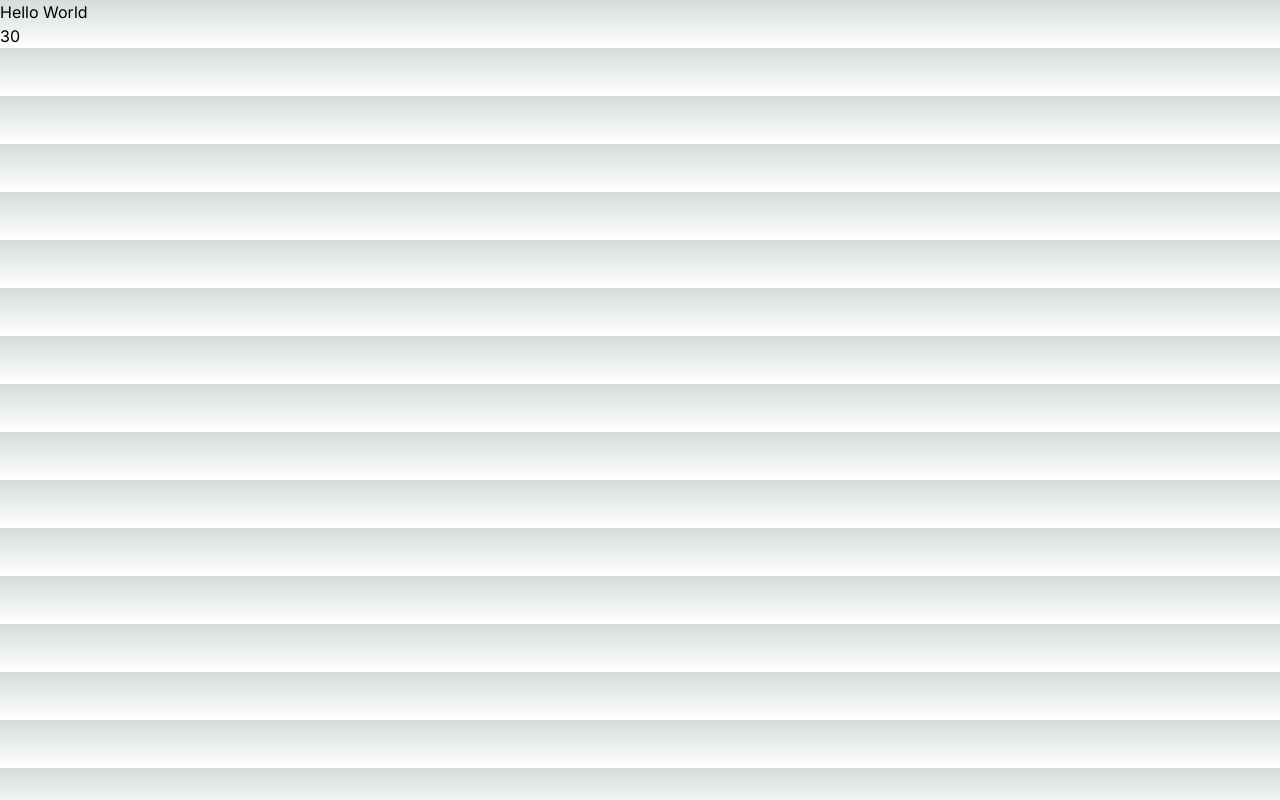
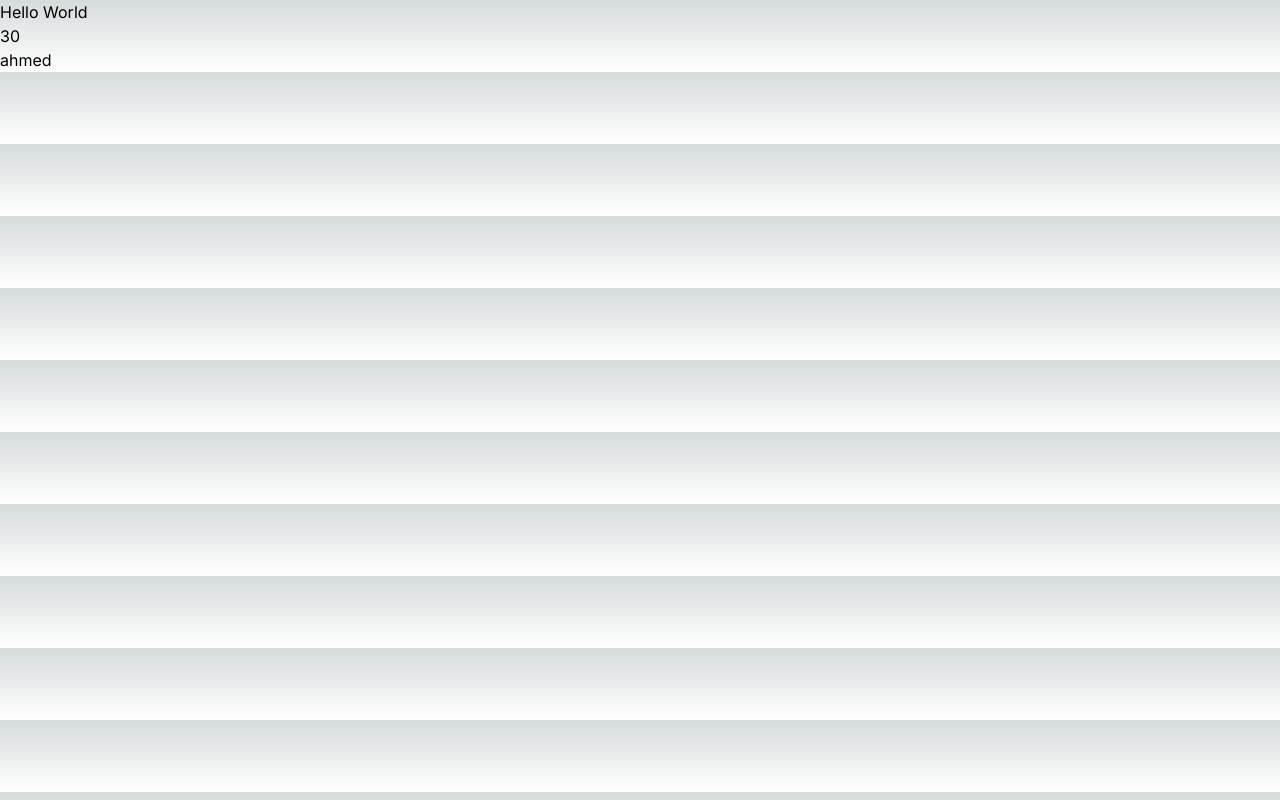
Before and after one commit to ahmedbouzid/shopify, a Next.js app: page / in a window 1280 px wide. Built offline with nearby package versions, Linux system fonts and the light colour scheme.

Commit message:
create model for testing

```diff
--- a/app/page.tsx
+++ b/app/page.tsx
@@ -1,11 +1,18 @@
+import { log } from "console";
 
 export default function Home() {
   const message : string = "Hello World";
   let age : number = 30 ;
+  let b !: AddEventListenerOptions;
+  let c !: NodeJS.Process ;
+  let person : User ={
+    name :'ahmed',
+  }
   return (
     <div>
       {message}
       <h3>{age}</h3>
+      {person.name}
     </div>
   )
 }
--- /dev/null
+++ b/user.d.ts
@@ -0,0 +1,3 @@
+interface User {
+    name : string
+}
```
